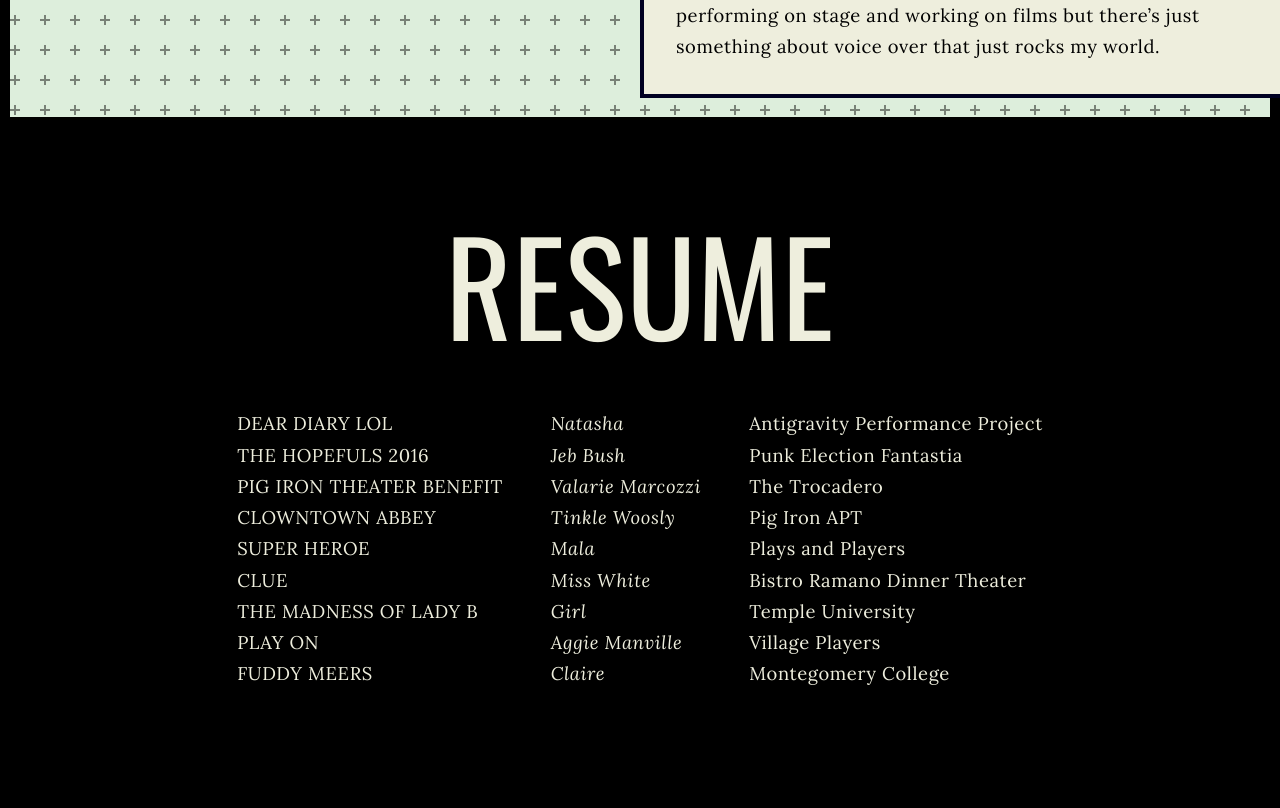
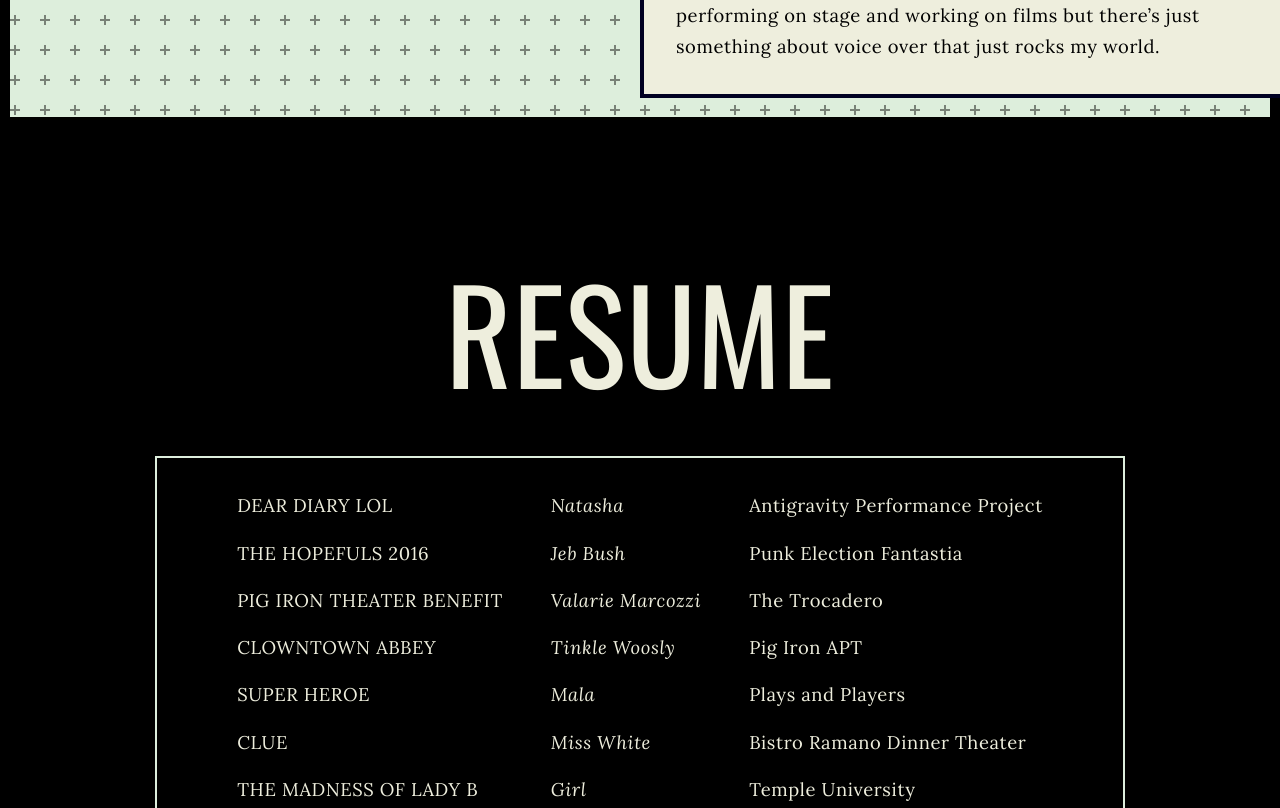
Before and after one commit to bummings/amitylight, a website: page index.html in a window 1280 px wide. Shown: the part 3820-4628 px from the top of the page. Drawn offline with nearby package versions, Linux system fonts and the light colour scheme.

Commit message:
okay! really makin moves here, i truly believe

```diff
--- a/index.html
+++ b/index.html
@@ -233,11 +233,12 @@
 
           <div class="resume">
             <div id="resumeScroll"></div>
-            <div class="resume__header">
+            <div class="resume__header" data-aos="fade-left"
+            data-aos-anchor="#example-anchor"
+            data-aos-offset="500"
+            data-aos-duration="2500">
               RESUME
             </div>
-
-            <div class="resume__list">
 
             <div class="resume__list">
               <div class="resume__list--1--title">Dear Diary LOL</div>
@@ -275,7 +276,6 @@
               <div class="resume__list--9--title">Fuddy Meers</div>
               <div class="resume__list--9--role">Claire</div>
               <div class="resume__list--9--theater">Montegomery College</div>
-                  </div>
             </div>
           </div>
 
--- a/styles.css
+++ b/styles.css
@@ -322,7 +322,7 @@
 }
 
 .resume {
-  height: 85vh;
+  height: 100vh;
   background-color: black;
   display: flex;
   flex-direction: column;
@@ -331,7 +331,7 @@
   font-size: 1.15rem;
   letter-spacing: 0.6px;
   line-height: 1.7;
-  padding: 2rem;
+  padding: 5rem;
 }
 
 .resume__header {
@@ -345,12 +345,11 @@
   display: grid;
   grid-template-rows: 1 / 1fr;
   grid-template-columns: 3 / 1fr;
+  grid-row-gap: 1rem;
   grid-column-gap: 3rem;
+  border: 2px solid #ddeedc;
+  padding: 2rem 5rem;
 }
-
-/* bruh */
-/* bruh */
-/* bruh */
 
 .resume__list--1--title {
   grid-row: 1;
```
Lines whose indentation alone changed are shown as unchanged.
